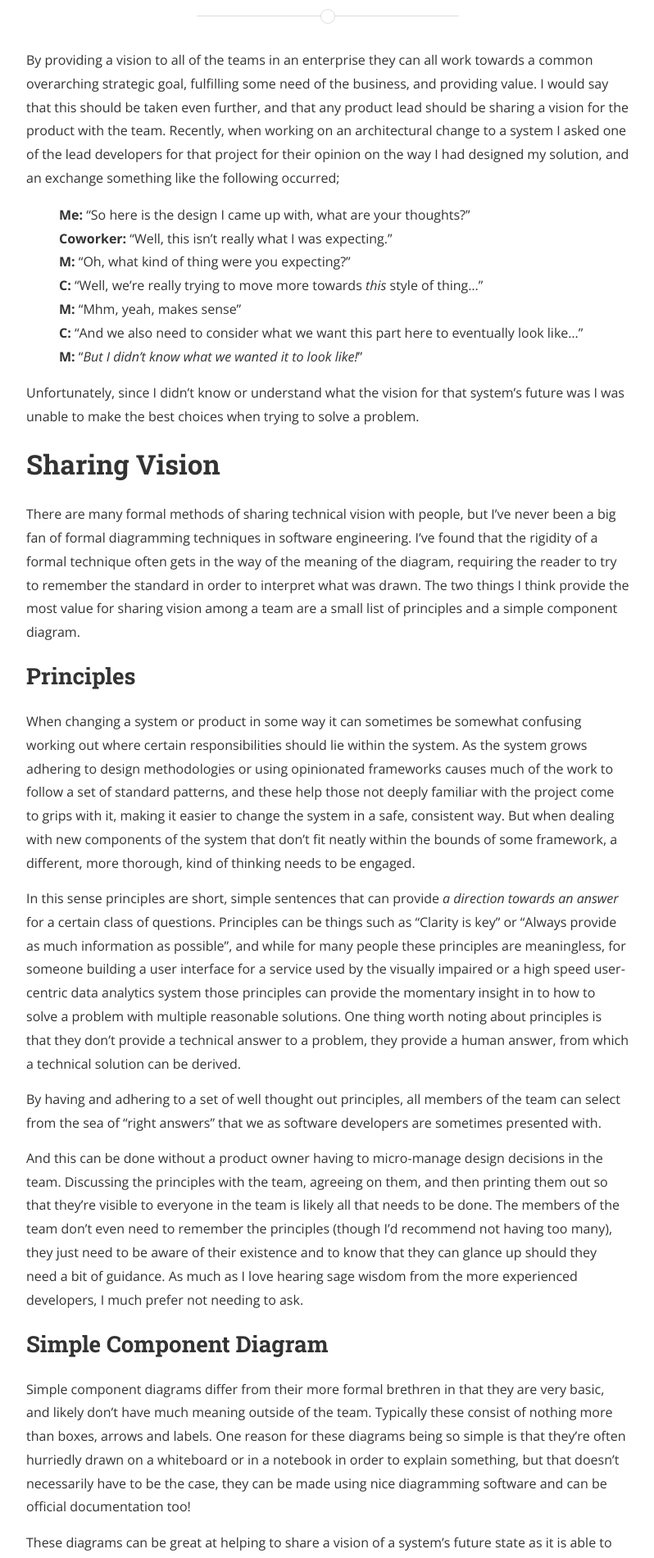
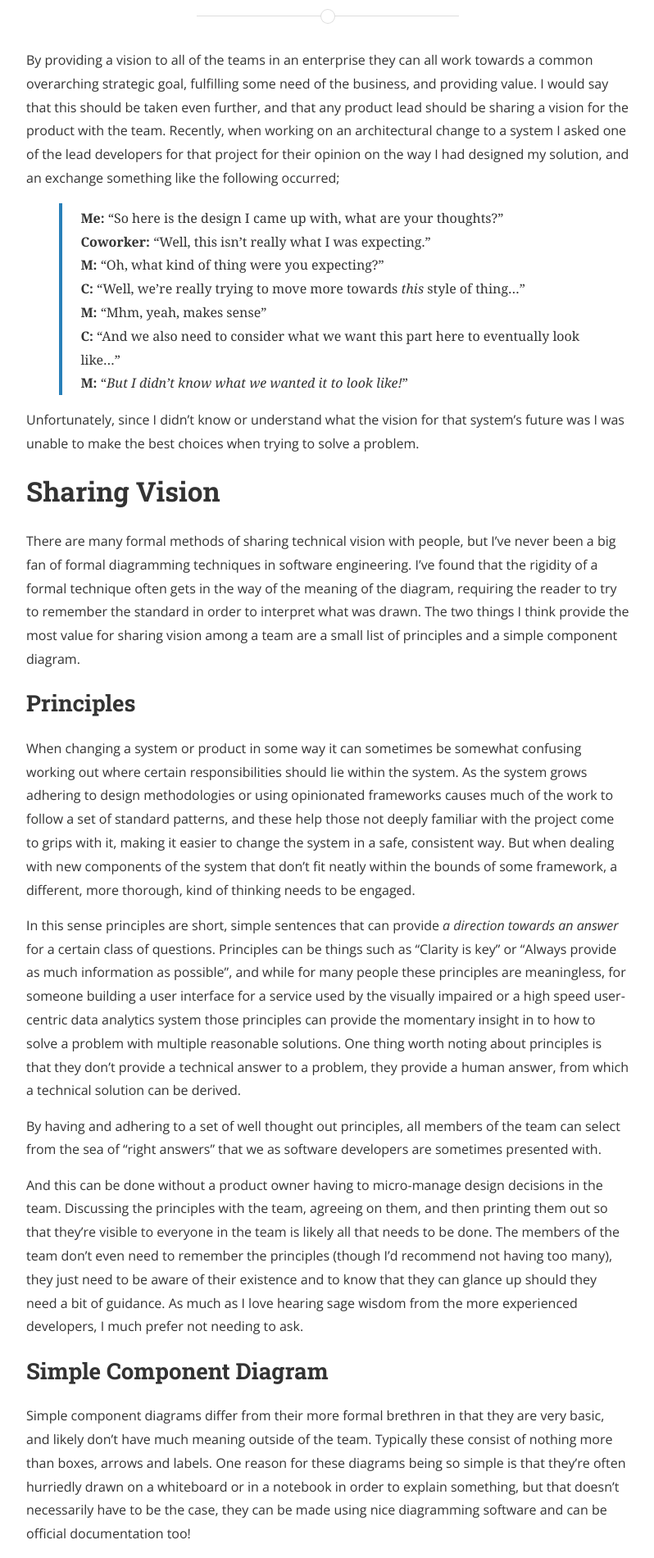
Before and after one commit to nikhita/nikinath.github.io, a Jekyll site: the page built from _posts/2016-01-06-on-vision.markdown, in a window 1280 px wide. Shown: the part 2426-4327 px from the top of the page at 82% size, without its empty margins (240-1038 px from the left). Built offline with Jekyll 4.4.1, drawn with Linux system fonts in a browser that asks for light colours; nearby versions of some CDN libraries; comment, search, counter and statistics services are not loaded; a style sheet for code colours, icons or effects is not loaded.

Commit message:
Add support for HTML5 video hosted by GfyCat

```diff
--- a/_sass/_layout.scss
+++ b/_sass/_layout.scss
@@ -255,7 +255,18 @@ pre code.hljs {
 			}
 		}
 	}
+	blockquote {
+		border-left: solid 4px #2980b9;
+		padding-left: 1.4em;
+		padding-top: 0.25em;
+		font-family: Georgia,Cambria,"Times New Roman",Times,serif;
+	}
 	img {
+		display: block;
+		margin: auto;
+		width: 90%;
+	}
+	video {
 		display: block;
 		margin: auto;
 		width: 90%;
```
Also changed, not shown: _includes/captioned_gfycat_image.html (added, +12 -0 lines).
